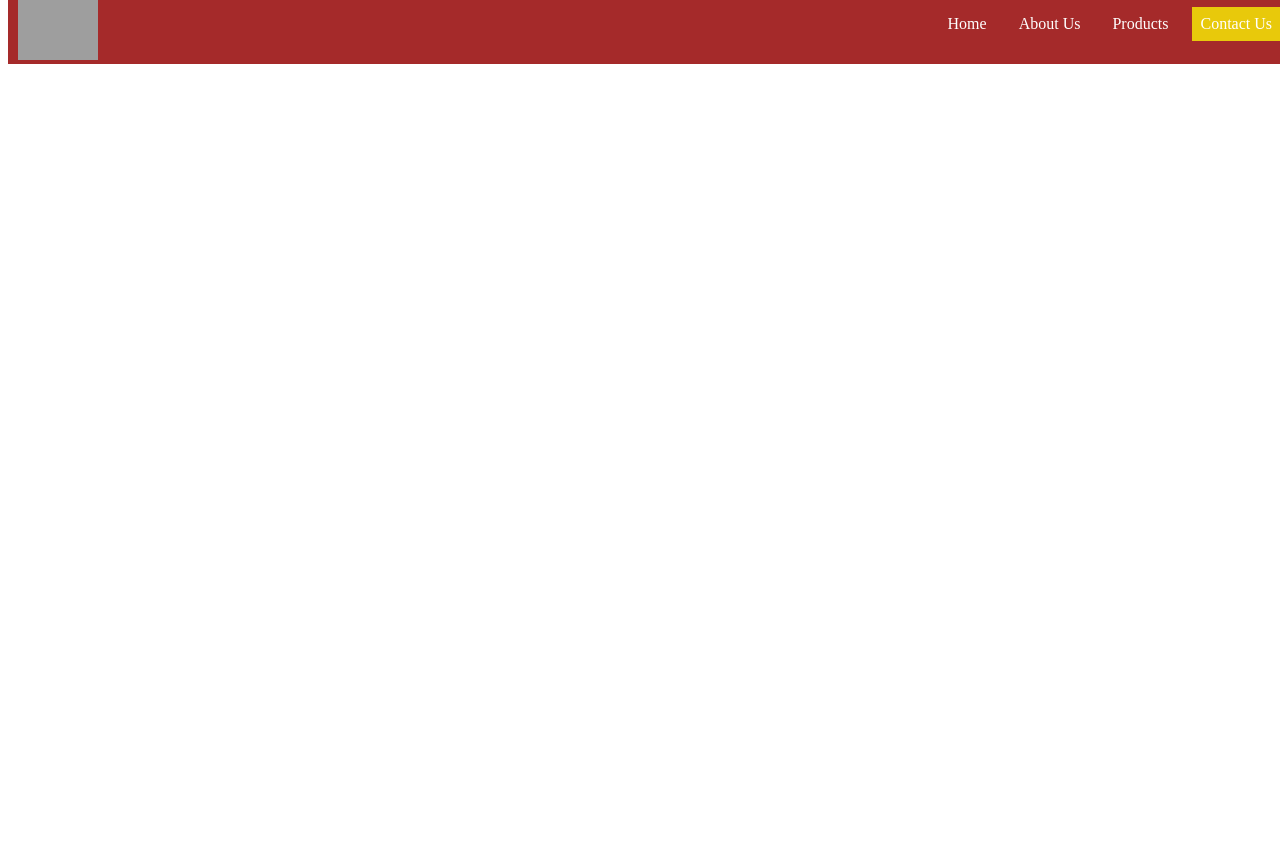
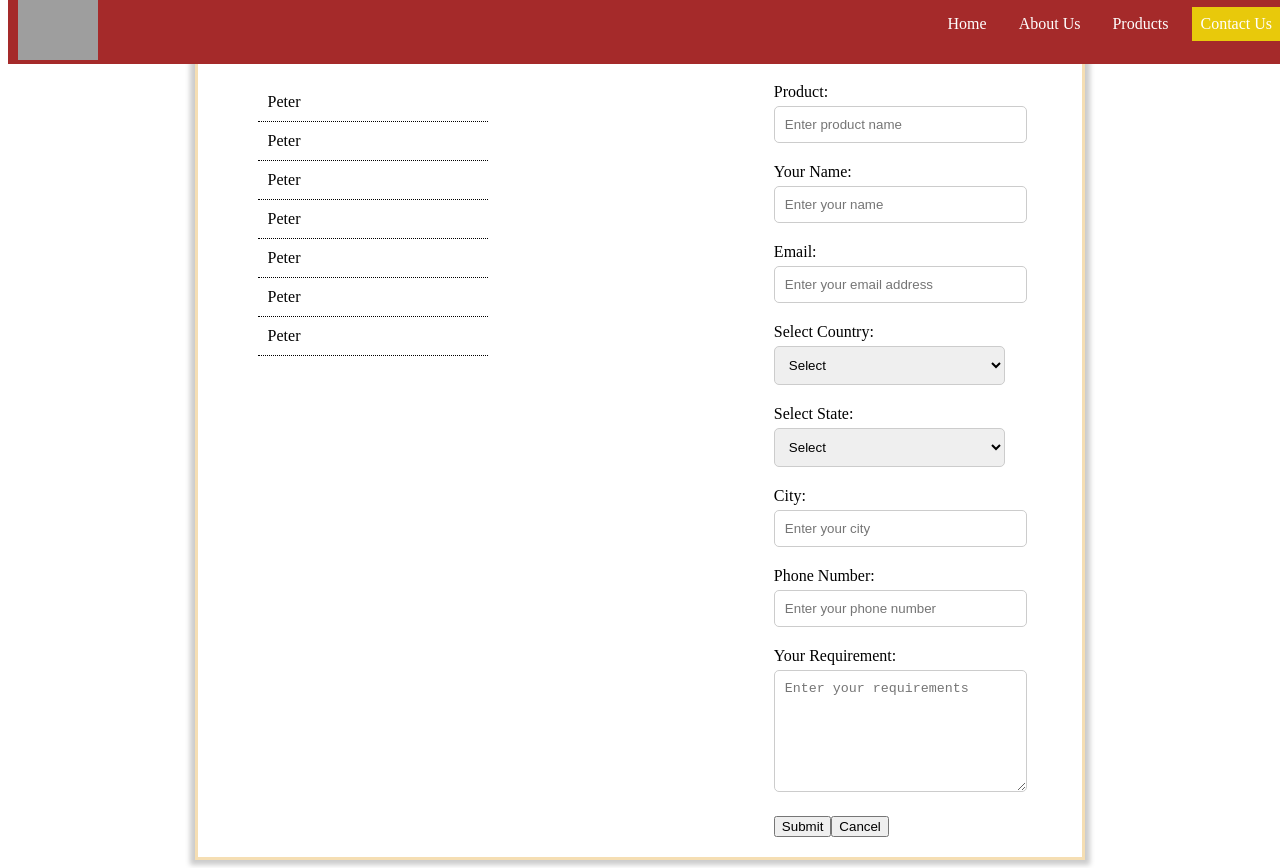
Before and after one commit to muskanatwork/qualden-ecommerce, a React (Vite) app: page /contact in a window 1280 px wide. Before the commit the page ends 800 px from the top, so only its background shows below. Built offline with nearby package versions, Linux system fonts and the light colour scheme; grey boxes are pictures that could not be loaded.

Commit message:
create form

```diff
--- a/package.json
+++ b/package.json
@@ -12,12 +12,14 @@
   "dependencies": {
     "@emotion/react": "^11.11.4",
     "@emotion/styled": "^11.11.5",
+    "@fortawesome/fontawesome-svg-core": "^6.5.2",
     "@fortawesome/free-solid-svg-icons": "^6.5.2",
     "@fortawesome/react-fontawesome": "^0.2.2",
     "@mui/icons-material": "^5.15.18",
     "@mui/material": "^5.15.18",
     "react": "^18.2.0",
     "react-dom": "^18.2.0",
+    "react-icons": "^5.2.1",
     "react-router-dom": "^6.23.1"
   },
   "devDependencies": {
--- a/src/App.css
+++ b/src/App.css
@@ -217,8 +217,9 @@ footer {
 }
 
 .footer-section ul {
-  list-style-type: none;
+  /* list-style-type: none; */
   padding: 0;
+  color: #fff;
 }
 
 .footer-section ul li {
@@ -261,3 +262,165 @@ footer {
   height: 100%;
   width: 100%;
 }
+
+
+.contact-form-container {
+  max-width: 700px;
+  margin: 0 auto;
+  padding: 20px;
+}
+
+.form-group {
+  margin-bottom: 15px;
+}
+.form-group1{
+display: flex;
+gap: 20px;
+}
+.form-group2{
+  display: flex;
+  gap: 20px;
+  margin-top: 20px;
+}
+.form-group3{
+width: 44%;
+margin-top: 20px;
+
+}
+.form-group4{
+  width: 96%;
+  margin-top: 20px;
+
+}
+
+label {
+  display: block;
+  margin-bottom: 5px;
+}
+
+input[type="text"],
+input[type="email"],
+input[type="tel"],
+textarea {
+  width: 100%;
+  padding: 10px;
+  border: 1px solid #ccc;
+  border-radius: 5px;
+}
+
+textarea {
+  height: 100px;
+}
+
+.button {
+  width: 28%;
+  padding: 10px;
+  background-color: rgb(240, 240, 132);
+  color: #fff;
+  border: none;
+  border-radius: 5px;
+  cursor: pointer;
+  margin: auto;
+  display: block;
+  margin-top: 30px;
+}
+
+.button:hover {
+  background-color:yellowgreen;
+}
+
+.view-all-button{
+  display: flex; /* Use flexbox */
+  justify-content: center; /* Horizontally center */
+  align-items: center; /* Vertically center */
+}
+.view-all-button button{
+  padding: 10px;
+  color: rgb(116, 186, 11);
+  background-color:beige;
+  border: none;
+}
+.view-all-button button:hover {
+  color: black;
+}
+
+.contact-container{
+  display: flex;
+  gap: 30%;
+  border: solid wheat;
+  width: 70%;
+  height: auto;
+  box-shadow: #ccc 0 0 5px 5px;
+  margin: auto;
+}
+
+.form-container {
+  width: 80%;
+  max-width: 500px;
+}
+
+.form-group {
+  margin-bottom: 20px;
+}
+
+label {
+  display: block;
+  margin-bottom: 5px;
+}
+
+input[type='text'],
+input[type='email'],
+select,
+textarea {
+  width: 100%;
+  padding: 10px;
+  border: 1px solid #ccc;
+  border-radius: 5px;
+}
+
+/* button {
+  width: 100%;
+  padding: 10px;
+  background-color: #007bff;
+  color: #fff;
+  border: none;
+  border-radius: 5px;
+  cursor: pointer;
+}
+
+button:hover {
+  background-color: #0056b3;
+} */
+
+.container1{
+  margin-top: 60px;
+  padding: 20px;
+  width: 500px;
+}
+
+table td{
+  border-collapse: collapse;
+  border-bottom: 1px dotted black ;
+  padding:  10px;
+  width: 400px;
+}
+
+
+table {
+  border-collapse: collapse;
+  margin-top: 60px;
+}
+.table-container {
+  /* border: solid black 1px; */
+  width: 400px;
+  margin-top: 20px;
+  margin-left: 60px;
+}
+
+
+
+@media screen and (max-width: 600px) {
+  td {
+    font-size: 14px;
+  }
+}
--- a/src/App.jsx
+++ b/src/App.jsx
@@ -2,7 +2,7 @@ import './App.css'
 import Home from './components/Home/Home'
 import { BrowserRouter as Router, Route, Routes } from "react-router-dom";
 import About from './components/AboutUs/Aboutus';
-import Productus from './components/ProductUs/Products';
+import Products from './components/Products/Products';
 import Contactus from './components/ContactUs/Contactus';
 
 function App() {
@@ -12,7 +12,7 @@ function App() {
             <Routes>
                 <Route path="/" element={<Home/>} />
                 <Route path="/about" element={<About />} />
-                <Route path="/product" element={< Productus/>} />
+                <Route path="/product" element={< Products/>} />
                 <Route path="/contact" element={<Contactus />} />
             </Routes>
         </Router>
--- a/src/components/ContactUs/Contactus.jsx
+++ b/src/components/ContactUs/Contactus.jsx
@@ -3,7 +3,81 @@ function Contactus() {
     return (
         <>
             <Nav />
-            <h1>Contact Us</h1>
+            <div className="contact-container">
+                <div className="table-container">
+                    <table>
+                        <tr>
+                            <td>Peter</td>
+                        </tr>
+                        <tr>
+                            <td>Peter</td>
+                        </tr>
+                        <tr>
+                            <td>Peter</td>
+                        </tr>
+                        <tr>
+                            <td>Peter</td>
+                        </tr>
+                        <tr>
+                            <td>Peter</td>
+                        </tr>
+                        <tr>
+                            <td>Peter</td>
+                        </tr>
+                        <tr>
+                            <td>Peter</td>
+                        </tr>
+                    </table>
+                </div>
+                <div className="container1">
+                    <div className="form-container">
+                        <form>
+                            <div className="form-group">
+                                <label>Product:</label>
+                                <input type="text" name="product" placeholder="Enter product name" />
+                            </div>
+                            <div className="form-group">
+                                <label>Your Name:</label>
+                                <input type="text" name="name" placeholder="Enter your name" />
+                            </div>
+                            <div className="form-group">
+                                <label>Email:</label>
+                                <input type="email" name="email" placeholder="Enter your email address" />
+                            </div>
+                            <div className="form-group">
+                                <label>Select Country:</label>
+                                <select name="country">
+                                    <option value="">Select</option>
+                                    {/* Add options for countries */}
+                                </select>
+                            </div>
+                            <div className="form-group">
+                                <label>Select State:</label>
+                                <select name="state">
+                                    <option value="">Select</option>
+                                    {/* Add options for states based on selected country */}
+                                </select>
+                            </div>
+                            <div className="form-group">
+                                <label>City:</label>
+                                <input type="text" name="city" placeholder="Enter your city" />
+                            </div>
+                            <div className="form-group">
+                                <label>Phone Number:</label>
+                                <input type="text" name="phoneNumber" placeholder="Enter your phone number" />
+                            </div>
+                            <div className="form-group">
+                                <label>Your Requirement:</label>
+                                <textarea name="requirement" placeholder="Enter your requirements"></textarea>
+                            </div>
+                            <button type="submit">Submit</button>
+                            <button type="submit">Cancel</button>
+
+                        </form>
+                    </div>
+                </div>
+
+            </div>
         </>
     )
 }
--- a/src/components/Home/Footer.jsx
+++ b/src/components/Home/Footer.jsx
@@ -1,5 +1,4 @@
 import React from 'react';
-// import './Footer.css'; // CSS file import
 
 const Footer = () => {
     return (
--- /dev/null
+++ b/src/components/Home/Form.jsx
@@ -0,0 +1,28 @@
+const Form = () => {
+    return (
+        <>
+            <div className="contact-form-container">
+                <form >
+                    <div className="form-group1">
+                        <input type="text" id="product" name="product" required placeholder="Enter Product Name" />
+                        <input type="text" id="yourName" name="yourName" required placeholder="Enter Your Name" />
+                    </div>
+                    <div className="form-group2">
+                        <input type="email" id="email" name="email" required placeholder="Enter Your Email" />
+                        <input type="text" id="country" name="country" readOnly placeholder="Your Country" />
+                    </div>
+                    <div className="form-group3">
+                        <input type="tel" id="mobileNumber" name="mobileNumber" required placeholder="Enter Your Mobile Number" />
+                    </div>
+                    <div className="form-group4">
+                        <textarea id="message" name="message" required placeholder="Type Your Message Here"></textarea>
+                    </div>
+                    <button className="button" type="submit">Send Message</button>
+                </form>
+            </div>
+
+
+        </>
+    )
+}
+export default Form;
--- a/src/components/Home/Home.jsx
+++ b/src/components/Home/Home.jsx
@@ -3,6 +3,7 @@ import Nav from './Nav'
 import ProductCard from './ProductCard'
 import Footer from './Footer';
 import { Link } from 'react-router-dom';
+import Form from './Form'
 function Home() {
     const arr = [1, 2, 3, 4, 5, 6, 7, 8, 9, 10, 11, 12]
     return (
@@ -36,8 +37,11 @@ function Home() {
                         })
                         }
                     </div>
+                    <div className='view-all-button'>
+                        <button>View All Products</button>
+                    </div>
+                    <Form/>
                     <Footer/>
-
                 </div>
 
 
--- a/src/components/ProductUs/Products.jsx
+++ b/src/components/Products/Products.jsx
@@ -1,15 +1,14 @@
 import Nav from "../Home/Nav"
-
-function Productus() {
+function Products() {
     return (
         <>
         <Nav />
         <h1>
             Procuct us
         </h1>
-
+            <ProductCard/>
         </>
     )
 }
 
-export default Productus
+export default Products
```
Also changed, not shown: src/components/ContactUs/ContactForm.jsx (added, +55 -0 lines), src/components/ContactUs/ContactInfo.jsx (added, +33 -0 lines), 1 other file (tests, documents, lock files or other folders).
